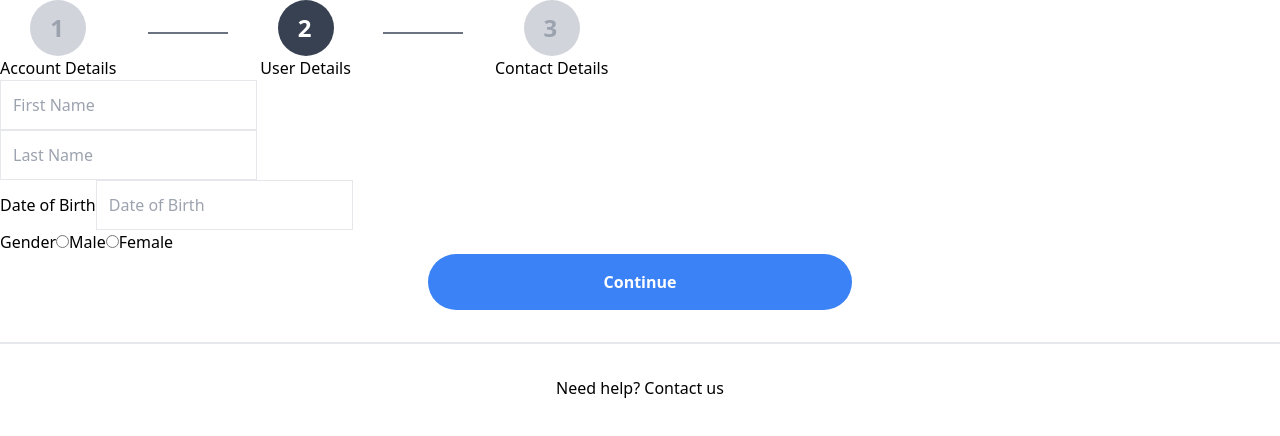
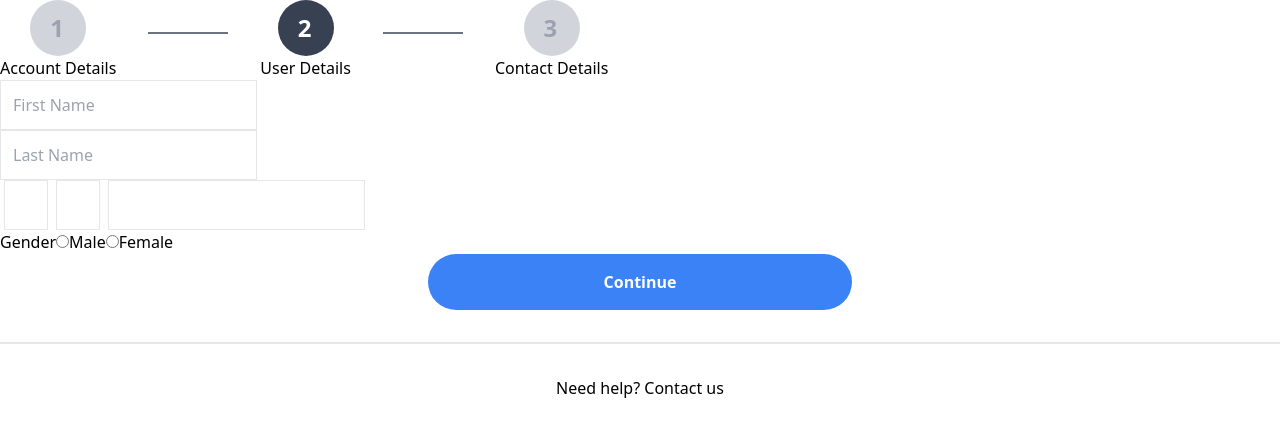
Before and after one commit to p-dim-popov/registration-form-nextjs, a Next.js app: page /register/user-details in a window 1280 px wide. Shown: the top 436 px of the page. Built offline with nearby package versions, Linux system fonts and the light colour scheme.

Commit message:
test(DateInput): style first two inputs

```diff
--- a/src/components/date-input/DateInput.tsx
+++ b/src/components/date-input/DateInput.tsx
@@ -2,9 +2,9 @@ import React from "react";
 
 const DateInput: React.FC = () => (
     <>
-        <input />
-        <input />
-        <input />
+        <input className="w-11 border p-3 mx-1" />
+        <input className="w-11 border p-3 mx-1" />
+        <input className="border p-3 mx-1" />
     </>
 );
 
--- a/src/pages/register/user-details.tsx
+++ b/src/pages/register/user-details.tsx
@@ -5,6 +5,7 @@ import { RegisterPage } from "@src/contexts/register/RegisterContext";
 import { NextPageWithLayout } from "@src/pages/_app";
 import Rule from "@src/features/rule-creators/ruleCreators";
 import Selector from "@src/components/selector/Selector";
+import DateInput from "@src/components/date-input/DateInput";
 
 const validations = {
     firstName: { rules: [Rule<string>().isRequired] },
@@ -17,7 +18,7 @@ const UserDetails: NextPageWithLayout = () => (
     <>
         <Input id="firstName" label="First Name" validation={validations.firstName} inlineLabel />
         <Input id="lastName" label="Last Name" validation={validations.lastName} inlineLabel />
-        <Input id="dob" label="Date of Birth" validation={validations.dob} />
+        <DateInput />
 
         <Selector
             id="gender"
```
Also changed, not shown: 1 other file (tests, documents, lock files or other folders).
